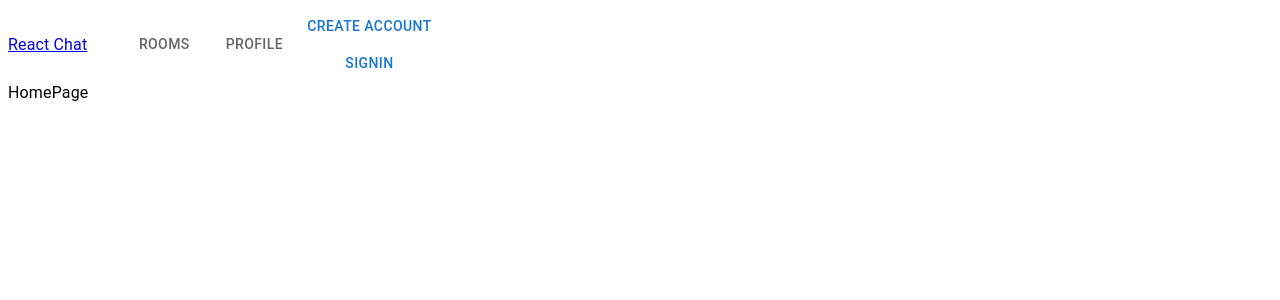
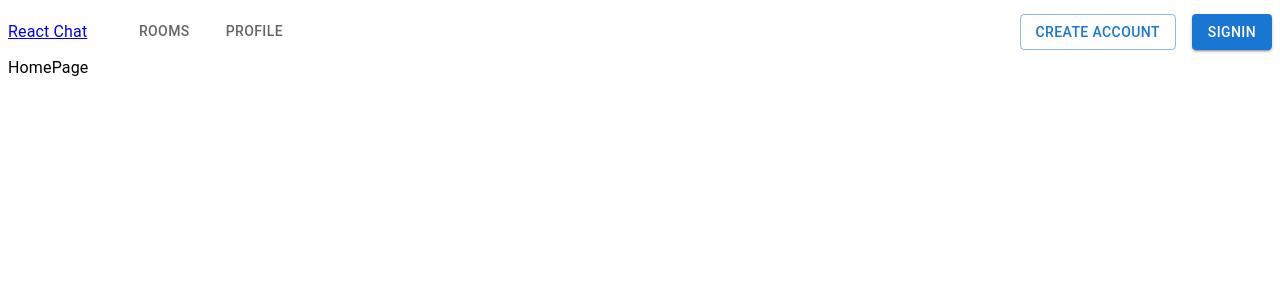
Before and after one commit to LovelyCuteOlaf/LiveChat, a React (Create React App) app in the folder client/: page / in a window 1280 px wide. Shown: the top 300 px of the page. Built offline with nearby package versions, Linux system fonts and the light colour scheme.

Commit message:
Refactor auth-links markup

```diff
--- a/client/src/components/auth-links/AuthLinks.tsx
+++ b/client/src/components/auth-links/AuthLinks.tsx
@@ -6,11 +6,16 @@ import { Paths } from "../../routes";
 
 const AuthLinks: FC = () => {
   return (
-    <Stack>
-      <Button component={NavLink} to={Paths.SIGNUP}>
+    <Stack direction="row" sx={{ marginLeft: "auto" }}>
+      <Button
+        component={NavLink}
+        to={Paths.SIGNUP}
+        variant="outlined"
+        sx={{ marginRight: "1rem" }}
+      >
         Create Account
       </Button>
-      <Button component={NavLink} to={Paths.SIGNIN}>
+      <Button component={NavLink} to={Paths.SIGNIN} variant="contained">
         Signin
       </Button>
     </Stack>
```
